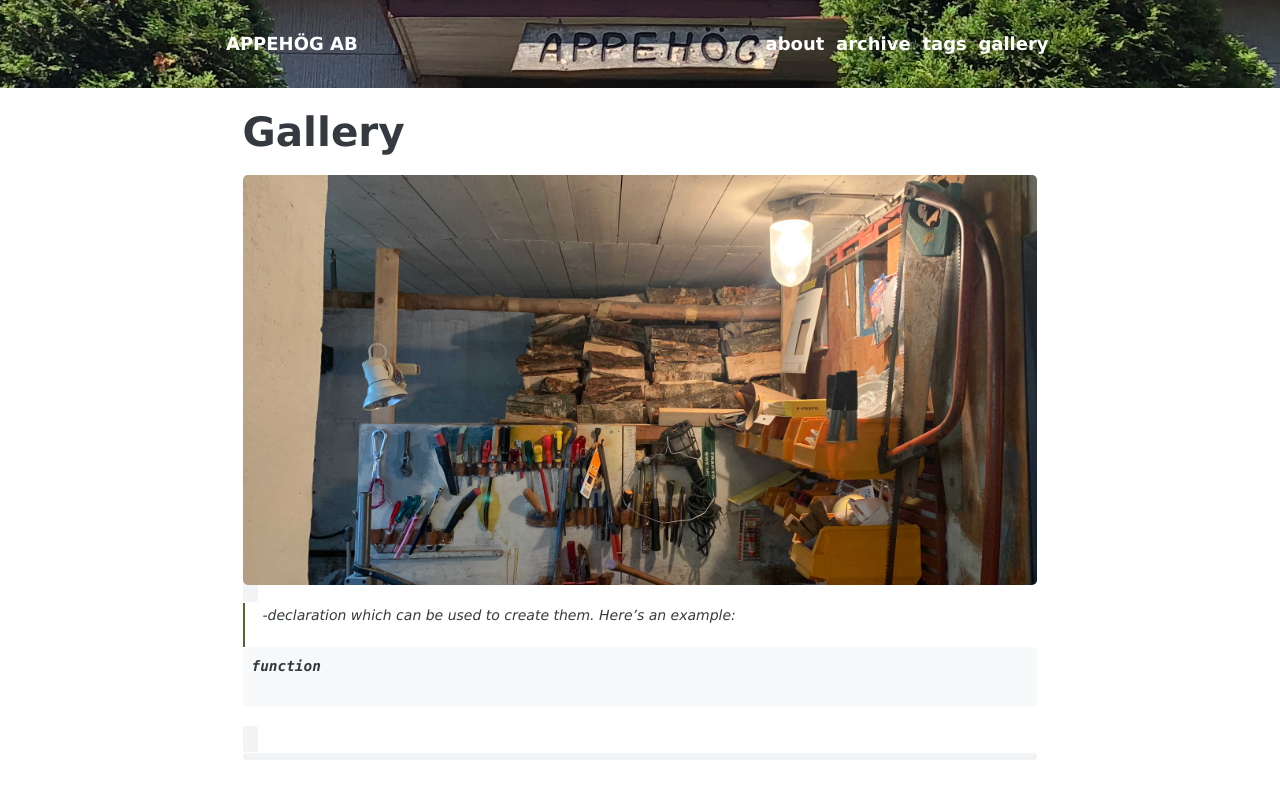
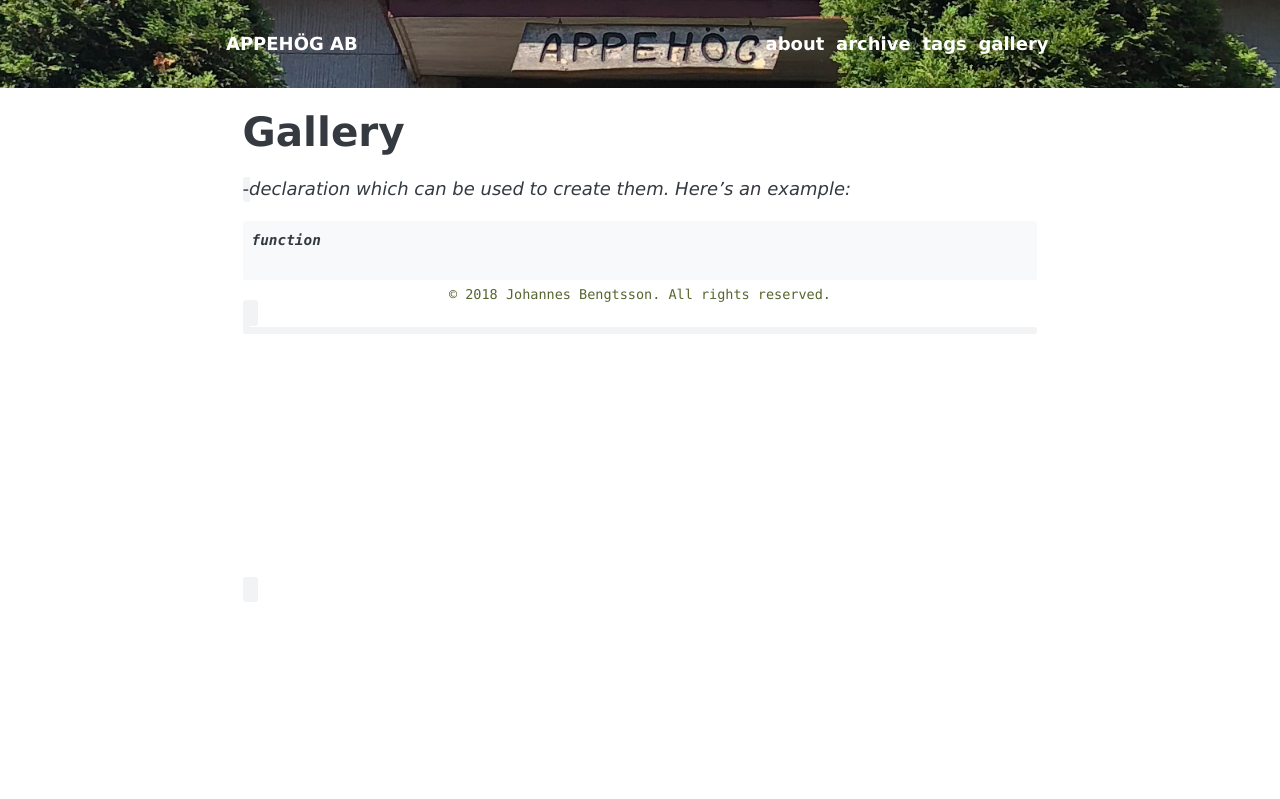
Before and after one commit to Korla/Appehog.Blog, a Jekyll site: the page built from gallery/index.html, in a window 1280 px wide. Shown: the top 799 px of the page. Built offline with Jekyll 4.4.1, drawn with Linux system fonts in a browser that asks for light colours.

Commit message:
Attempt to fix html issue 3

```diff
--- a/gallery/index.html
+++ b/gallery/index.html
@@ -54,9 +54,6 @@
   {% assign jpgparts = image | split:'.jpg' %}
   {% assign commentparts = image | split:'*' %}
   <div class="carousel-item item-{{bottomcounter}}">
-      <div class="image-wrapper">
-        <image src="/assets/images{{jpgparts[0]}}.jpg"/>
-      </div>
       <em>{{commentparts[1]}}</em>
   </div>
   {% endif %}
```
